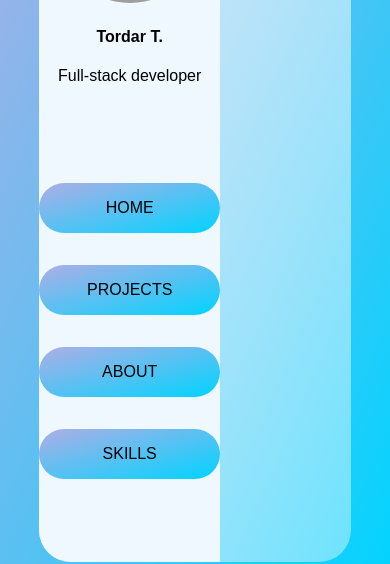
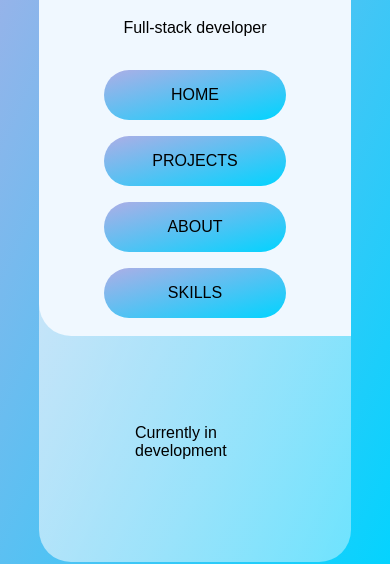
Before and after one commit to tordar/portfolio-nxt, a Next.js app: page / in a window 390 px wide. Shown: the part 240-804 px from the top of the page. Built offline with nearby package versions, Linux system fonts and the light colour scheme; grey boxes are pictures that could not be loaded.

Commit message:
added flex direction for mobile

```diff
--- a/styles/Layout.module.css
+++ b/styles/Layout.module.css
@@ -17,6 +17,12 @@
         display: flex;
 }
 
+@media only screen and (max-width: 600px) {
+  .glass {
+    flex-direction: column;
+  }
+}
+
 .img{
   border-radius: 50%;
 }
@@ -34,7 +40,7 @@
 
 .link {
     display: flex;
-    margin: 2rem 0rem;
+    margin: 1rem 0rem;
     padding: 1rem 3rem;
     min-width: 100px;
     align-items: center;
```
